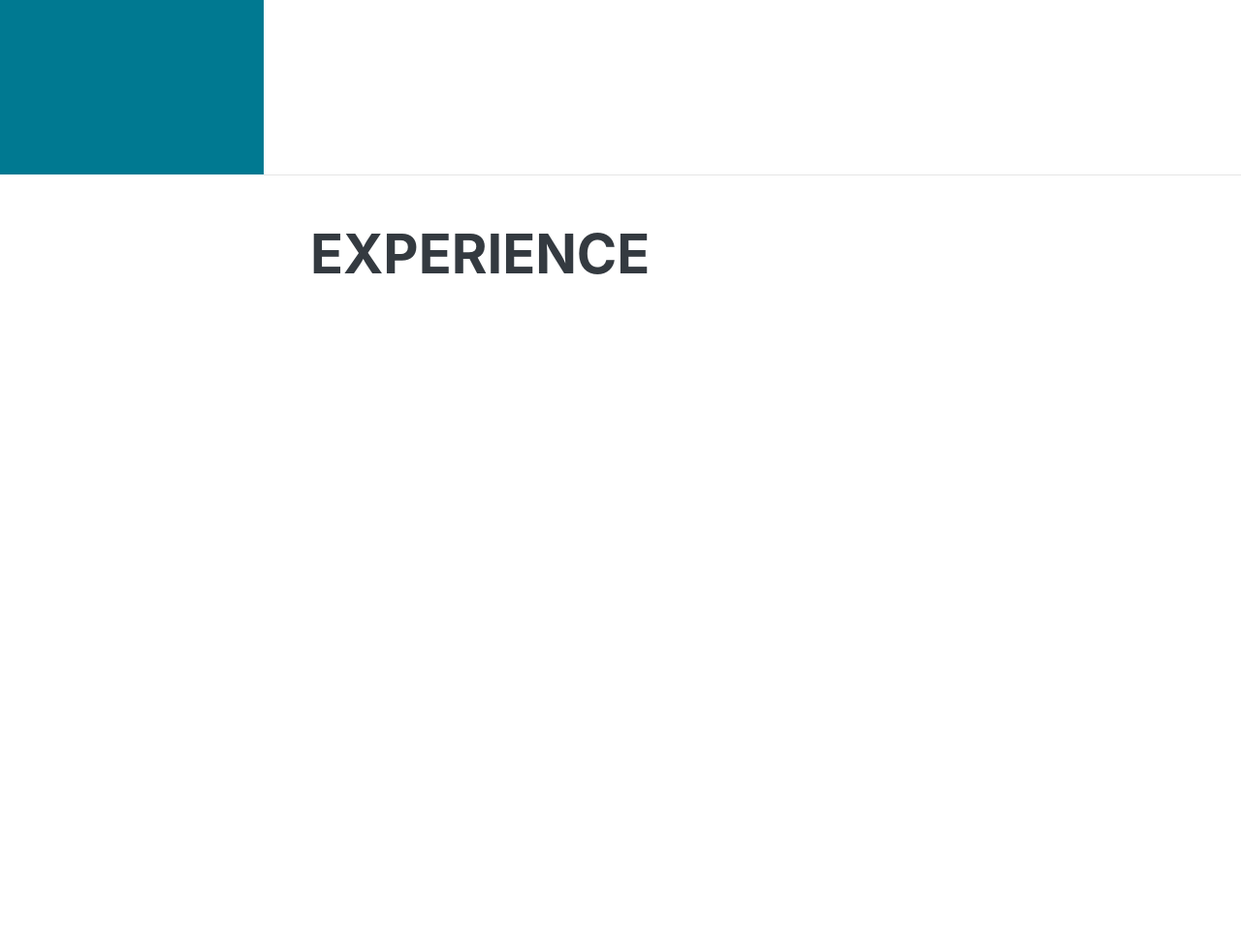
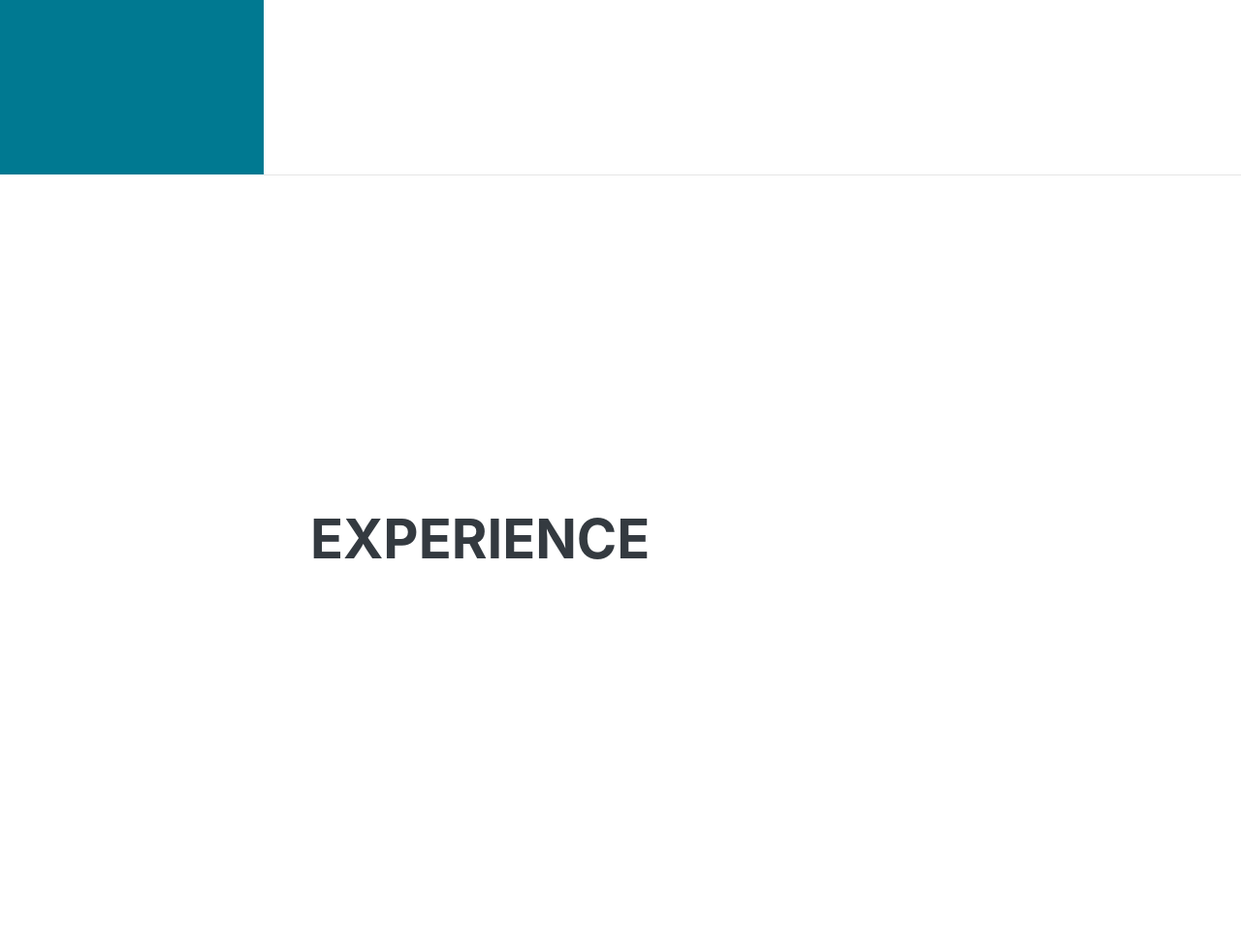
Before and after one commit to titans55/portfolioProject, a Django app: template portfolio/templates/welcome.html in a window 1280 px wide. Shown: the part 620-1600 px from the top of the page at 97% size. Run offline with Django 3.2, Linux system fonts and the light colour scheme; the template is opened without the code that fills it, so the values that code supplies are empty; some libraries are stand-ins or nearby versions; some web fonts are replaced.

Commit message:
little-fix

```diff
--- a/portfolio/models.py
+++ b/portfolio/models.py
@@ -19,7 +19,7 @@ class Hit(models.Model):
     bot = models.BooleanField(null=True)
 
     def __str__(self):
-        return self.time
+        return str(self.time)
 
 class Experience(models.Model):
     header = models.CharField(max_length=200, null=False)
--- a/portfolio/templates/welcome.html
+++ b/portfolio/templates/welcome.html
@@ -86,7 +86,7 @@
 
     <hr class="m-0">
 
-    <section class="resume-section p-3 p-lg-5 d-flex justify-content-center" id="experience">
+    <section class="resume-section p-3 p-lg-5 d-flex align-items-center" id="experience">
       <div class="w-100">
         <h2 class="mb-5">Experience</h2>
 
```
Also changed, not shown: db.sqlite3.
